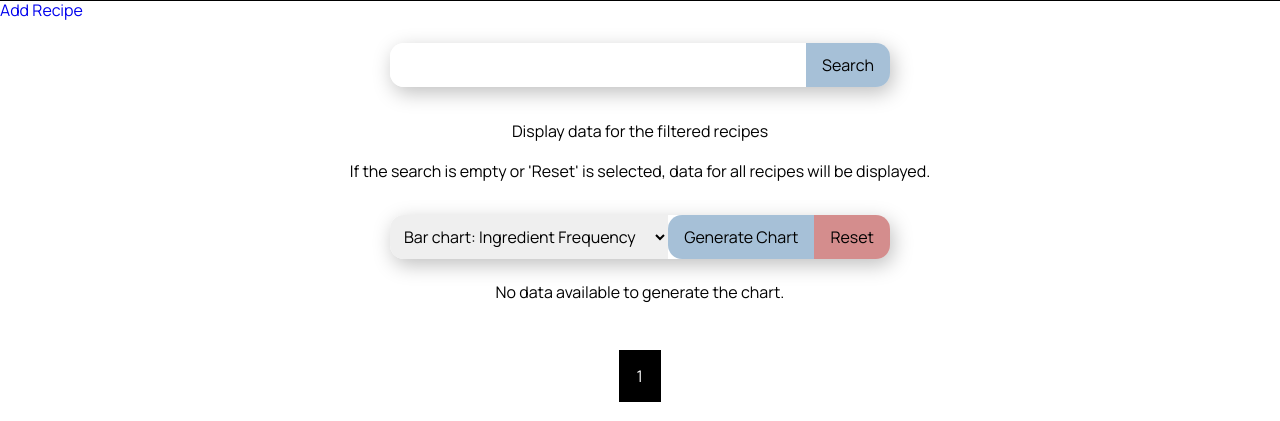
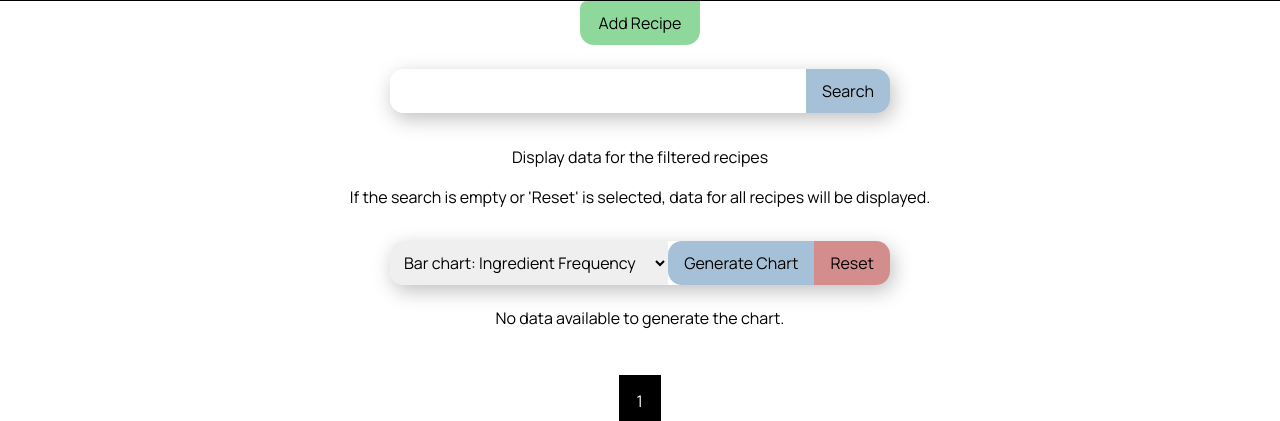
Before and after one commit to jdeebs/jdeebs-recipes, a Django app: page /recipes/ in a window 1280 px wide. Shown: the part 79-500 px from the top of the page. Run offline with Django 4.2, Linux system fonts and the light colour scheme; the visitor is signed in with stand-in values (Sample User, id 1); data that the repository does not hold is empty; some libraries are stand-ins or nearby versions; some web fonts are replaced.

Commit message:
Update 'add recipe' button style

```diff
--- a/recipes/static/recipes/css/styles.css
+++ b/recipes/static/recipes/css/styles.css
@@ -378,6 +378,18 @@ button { all: unset; }
 #reset-btn {
   background-color: rgba(169, 28, 28, 0.5);
 }
+#add-recipe-btn {
+  display: flex;
+  justify-content: center;
+  align-items: center;
+  margin: 0 auto;
+  padding: 0 var(--spacing-md) 0 var(--spacing-md);
+  color: black;
+  background-color: rgba(32, 177, 56, 0.5);
+  border-radius: 7px 0 14px 14px;
+  width: 120px;
+  height: 44px;
+}
 
 .chart-container {
   display: flex;
--- a/recipes/templates/recipes/recipe_list.html
+++ b/recipes/templates/recipes/recipe_list.html
@@ -39,7 +39,7 @@
     {% endcomment %}
 
     <section id="recipe-list">
-        <a href="{% url 'recipes:add_recipe' %}">Add Recipe</a>
+        <a href="{% url 'recipes:add_recipe' %}" id="add-recipe-btn">Add Recipe</a>
         <div class="form-wrapper">
             <form method="GET">
                 <div class="search-container">
```
